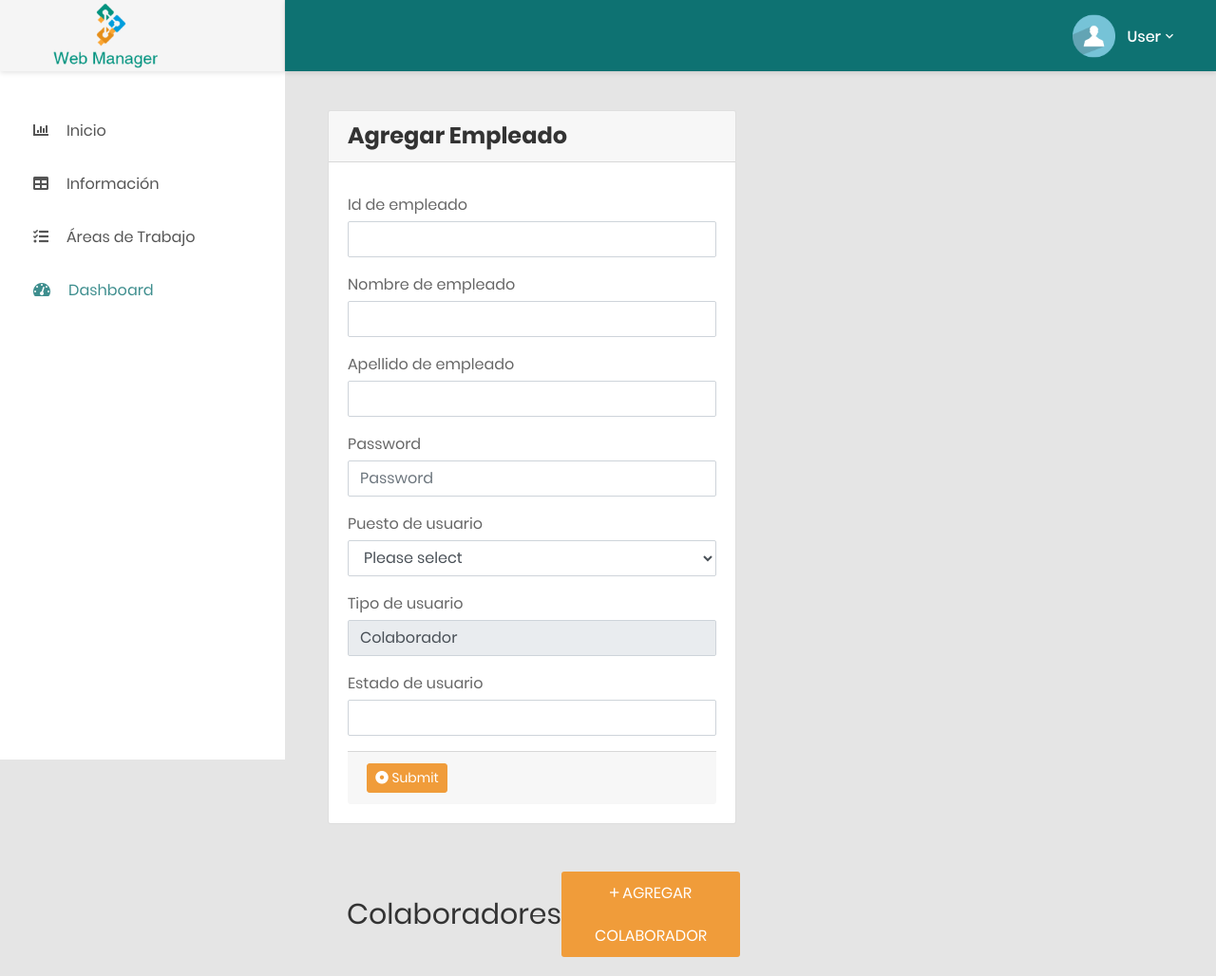
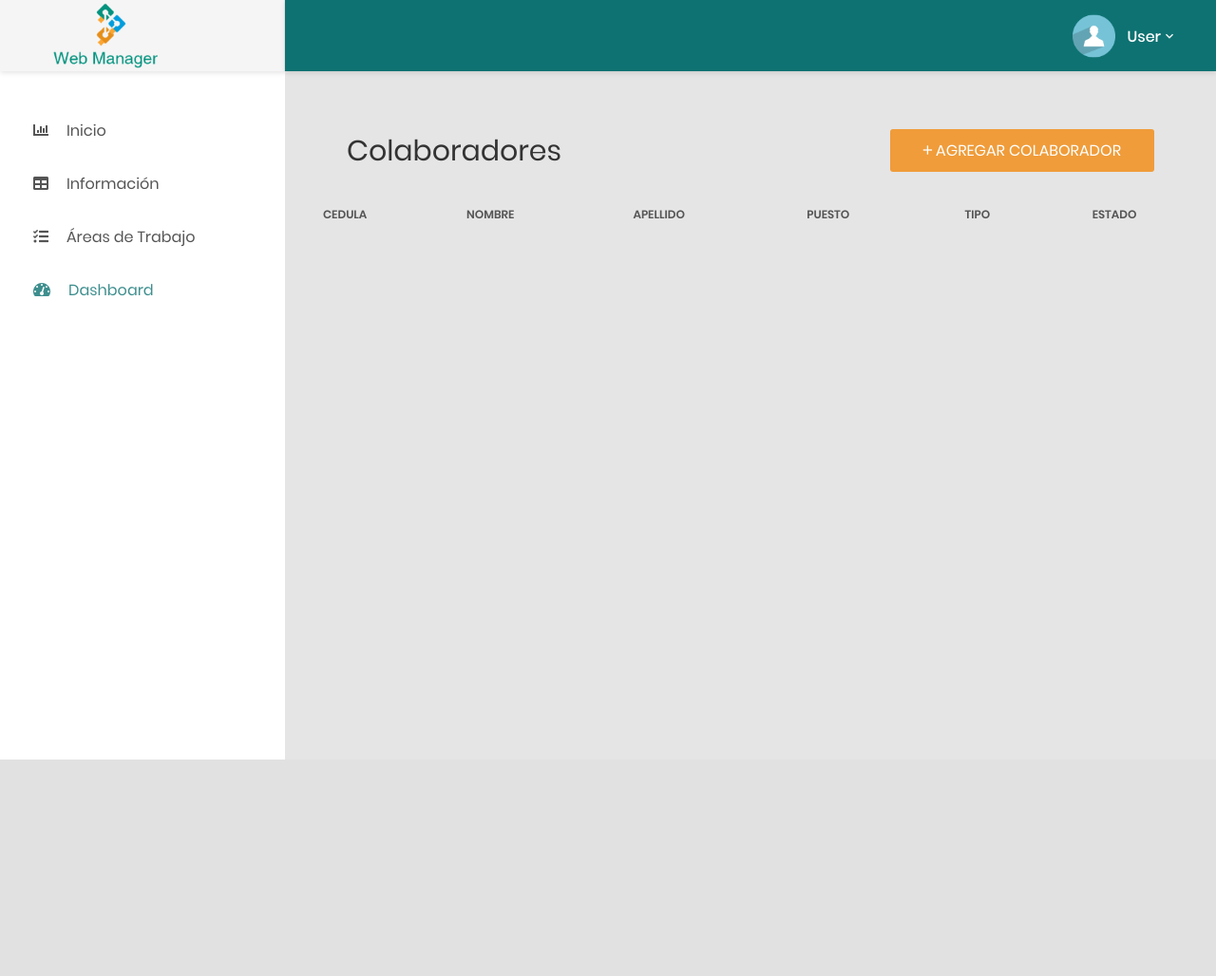
Before and after one commit to Lex417/webManager, a PHP site: page /informacion.php in a window 1280 px wide. Shown: the top 1028 px of the page at 95% size. After the commit the page ends 800 px from the top, so only its background shows below. Run offline with PHP 8.4, Linux system fonts and the light colour scheme; data that the repository does not hold is empty.

Commit message:
se agrego modificacion de Leo

```diff
--- a/view/informacion.php
+++ b/view/informacion.php
@@ -20,53 +20,6 @@
                 <div class="section__content section__content--p30">
                     <div class="container-fluid">
                     <!-- Aqui va el cuerpo de la pantalla -->
-                    <div class="row" style=align>
-                        <div class="col-lg-6">
-                            <div class="card">
-                                <div class="card-header"><h3>Agregar Empleado</h3></div>
-                                    <div class="card-body">
-                                        <div class="card-title"></div>
-                                            <form action="" method="post" id="form-add-usuario" novalidate="novalidate">
-                                                <div class="form-group">
-                                                    <label for="cedula" class="control-label mb-1">Id de empleado</label>
-                                                    <input id="cedula" name="cedula" type="text" class="form-control" aria-required="true">
-                                                </div>
-                                                <div class="form-group">
-                                                    <label for="nombre" class="control-label mb-1">Nombre de empleado</label>
-                                                    <input id="nombre" name="nombre" type="text" class="form-control" aria-required="true">
-                                                </div>
-                                                <div class="form-group">
-                                                    <label for="apellido" class="control-label mb-1">Apellido de empleado</label>
-                                                    <input id="apellido" name="apellido" type="text" class="form-control" aria-required="true">
-                                                </div>
-                                                <div class="form-group">
-                                                    <label for="pass" class="control-label mb-1">Password</label>
-                                                    <input type="password" id="pass" name="pass" placeholder="Password" class="form-control">
-                                                </div>
-                                                <div class="form-group">
-                                                    <label for="puesto" class="control-label mb-1">Puesto de usuario</label>
-                                                        <select name="select" id="select-puesto" class="form-control">
-                                                            <option value="0">Please select</option>
-                                                            <option value="1">Programador</option>
-                                                            <option value="2">Aseguramiento de calidad</option>
-                                                            <option value="3">Servicio al cliente</option>
-                                                            <option value="4">Soporte</option>
-                                                        </select>
-                                                </div>
-                                                <div class="form-group">
-                                                    <label for="tipo" class="control-label mb-1">Tipo de usuario</label>
-                                                    <input readonly="readonly" type="text" id="tipo" name="tipo" placeholder="Empleado" value="Colaborador"  class="form-control">
-                                                </div>
-                                                <div class="form-group">
-                                                    <label for="estado" class="control-label mb-1">Estado de usuario</label>
-                                                    <input id="estado" name="estado" type="text" class="form-control" aria-required="true">
-                                                </div>
-                                                <div class="card-footer">
-                                                    <button type="submit" class="btn btn-primary btn-sm" onclick="insertarUsuario();"><i class="fa fa-dot-circle-o"></i> Submit</button>
-                                                </div>
-                                            </form>
-                                    </div>
-                            </div>
                       <div class="row" style = "padding: 20px">
                         <div class="col-md-12">
                           <div class="overview-wrap">
```
